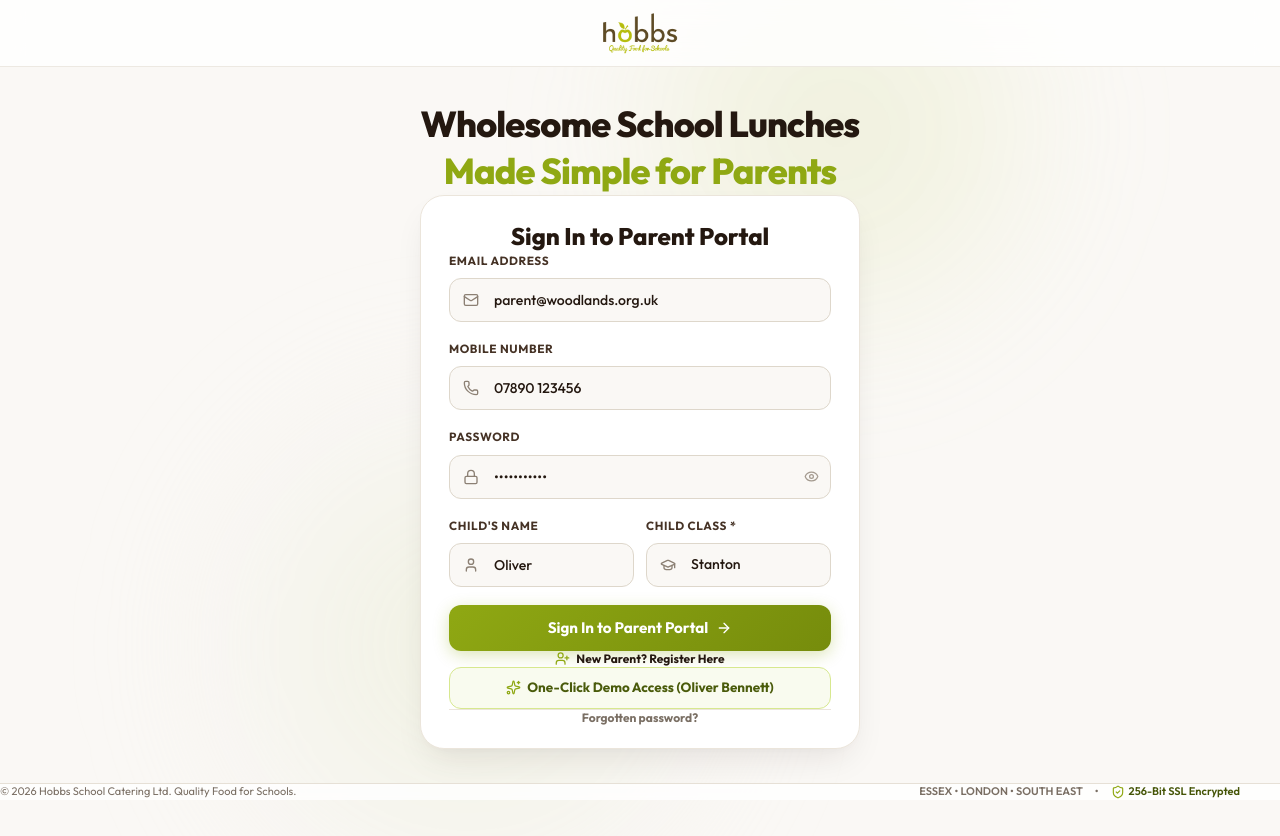
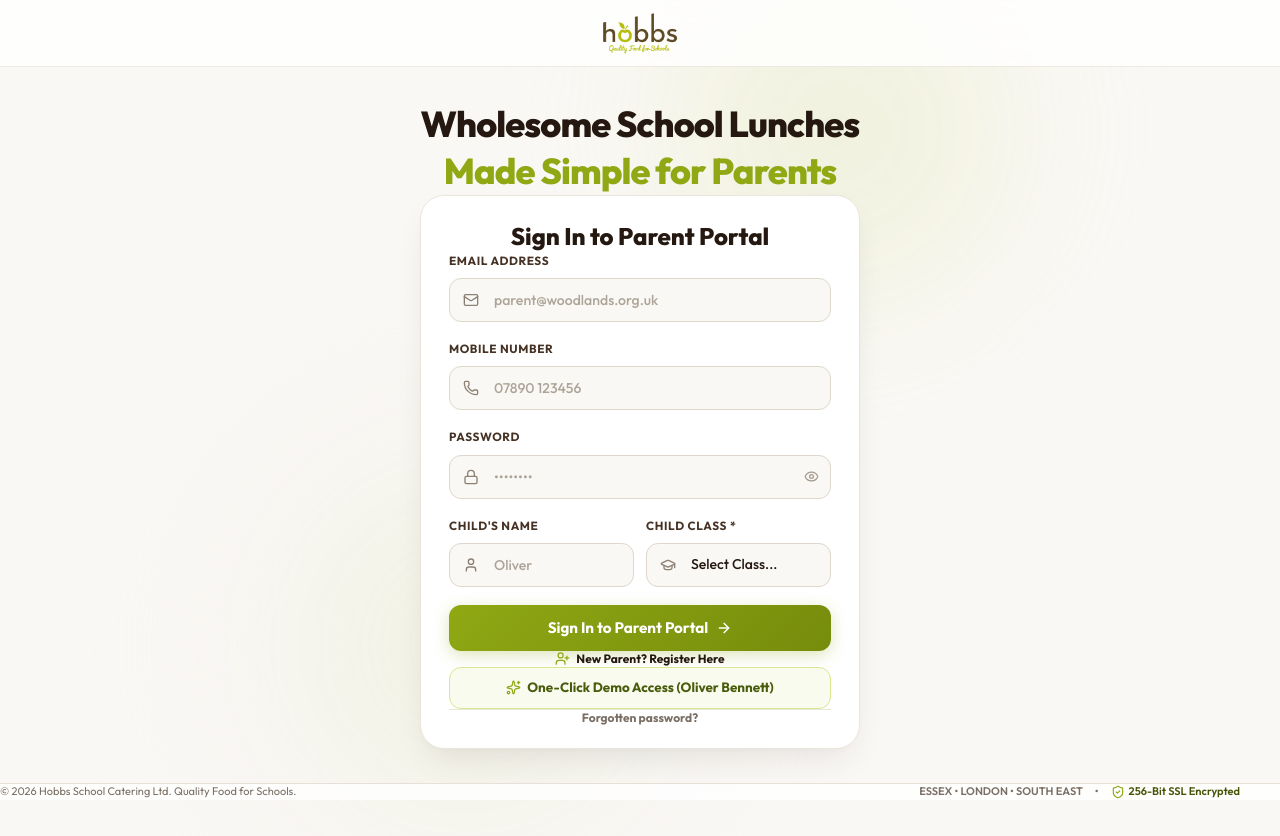
Before and after one commit to kosewmante/hobbs-catering, a React (Vite) app: page / in a window 1280 px wide. Shown: the top 836 px of the page. Built offline with nearby package versions, Linux system fonts and the light colour scheme.

Commit message:
Clear prepopulated form field default states

```diff
--- a/src/components/auth/LoginView.tsx
+++ b/src/components/auth/LoginView.tsx
@@ -25,13 +25,13 @@ export const LoginView: React.FC = () => {
   // Auth Mode: 'signin' | 'register'
   const [authMode, setAuthMode] = useState<'signin' | 'register'>('signin');
 
-  // Form Fields
-  const [parentName, setParentName] = useState('Sarah Bennett');
-  const [email, setEmail] = useState('parent@woodlands.org.uk');
-  const [mobile, setMobile] = useState('07890 123456');
-  const [password, setPassword] = useState('password123');
-  const [childFirstName, setChildFirstName] = useState('Oliver');
-  const [childClass, setChildClass] = useState<string>('Stanton');
+  // Form Fields (Empty initial state for user entry)
+  const [parentName, setParentName] = useState('');
+  const [email, setEmail] = useState('');
+  const [mobile, setMobile] = useState('');
+  const [password, setPassword] = useState('');
+  const [childFirstName, setChildFirstName] = useState('');
+  const [childClass, setChildClass] = useState<string>('');
 
   const [showPassword, setShowPassword] = useState(false);
   const [isSubmitting, setIsSubmitting] = useState(false);
```
